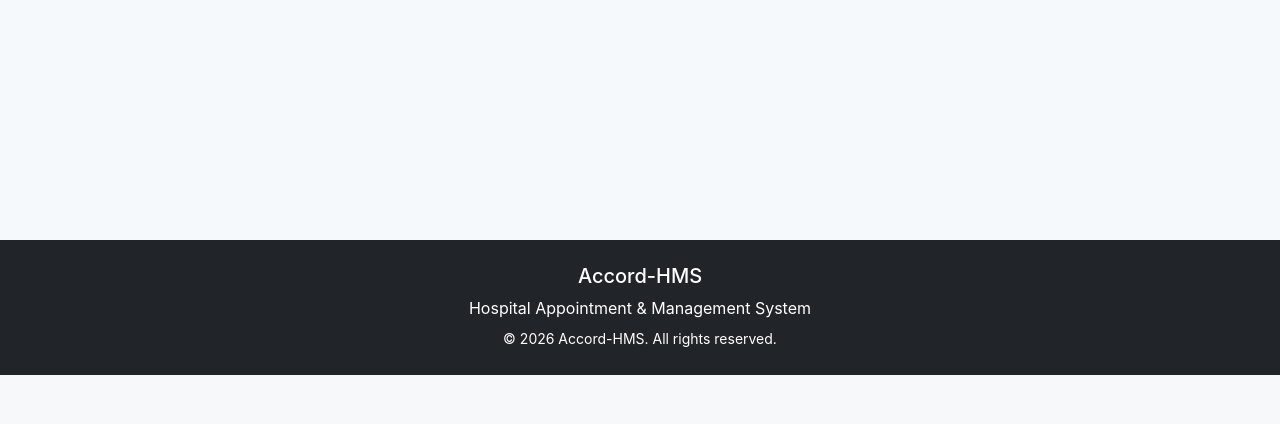
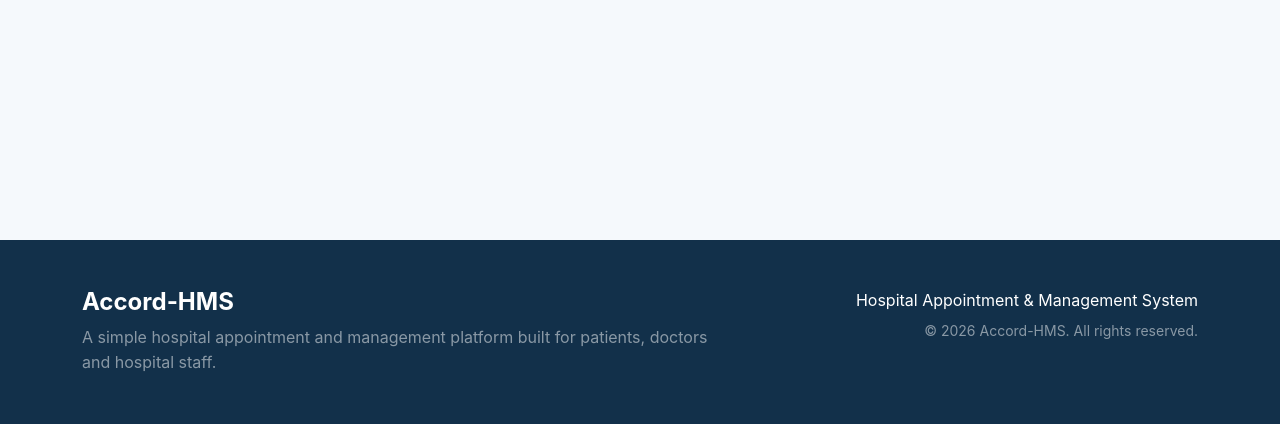
Before and after one commit to adityatiwari-git/Accord-HMS, a Django app: page /about/ in a window 1280 px wide. Shown: the part 508-932 px from the top of the page. Before the commit the page ends 883 px from the top, so only its background shows below. Run offline with Django 5.2, Linux system fonts and the light colour scheme.

Commit message:
Refresh shared Accord-HMS layout

```diff
--- a/templates/base.html
+++ b/templates/base.html
@@ -10,7 +10,7 @@
     {% block extra_css %}{% endblock %}
 </head>
 <body>
-<nav class="navbar navbar-expand-lg navbar-dark bg-primary">
+<nav class="navbar navbar-expand-lg navbar-dark">
     <div class="container">
         <a class="navbar-brand fw-bold" href="{% url 'home' %}">Accord-HMS</a>
         <button class="navbar-toggler" type="button" data-bs-toggle="collapse" data-bs-target="#mainNavbar" aria-controls="mainNavbar" aria-expanded="false" aria-label="Toggle navigation">
@@ -51,14 +51,20 @@
 
 <main>{% block content %}{% endblock %}</main>
 
-<footer class="bg-dark text-white mt-5">
-    <div class="container py-4 text-center">
-        <h5>Accord-HMS</h5>
-        <p class="mb-1">Hospital Appointment &amp; Management System</p>
-        <small>© 2026 Accord-HMS. All rights reserved.</small>
+<footer class="text-white mt-5">
+    <div class="container py-5">
+        <div class="row g-4">
+            <div class="col-md-7">
+                <h4 class="fw-bold">Accord-HMS</h4>
+                <p class="mb-0 text-white-50">A simple hospital appointment and management platform built for patients, doctors and hospital staff.</p>
+            </div>
+            <div class="col-md-5 text-md-end">
+                <p class="mb-1">Hospital Appointment &amp; Management System</p>
+                <small class="text-white-50">© 2026 Accord-HMS. All rights reserved.</small>
+            </div>
+        </div>
     </div>
 </footer>
-
 <script src="https://cdn.jsdelivr.net/npm/bootstrap@5.3.3/dist/js/bootstrap.bundle.min.js"></script>
 {% block extra_js %}{% endblock %}
 </body>
```
